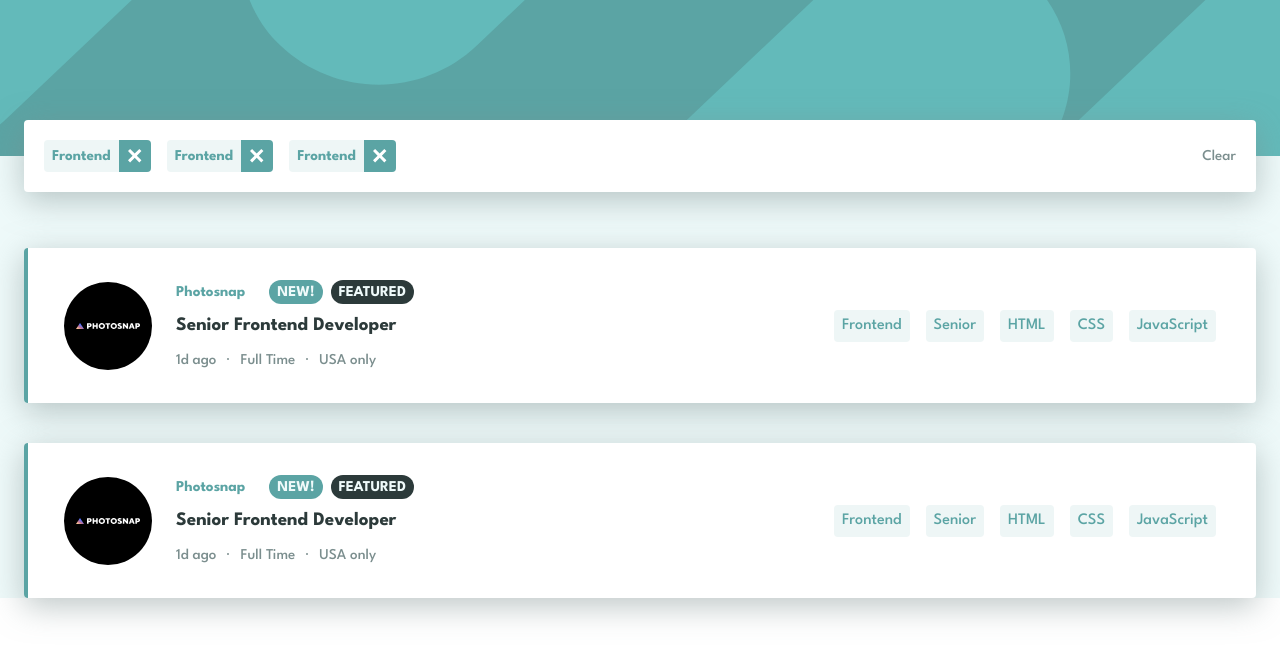
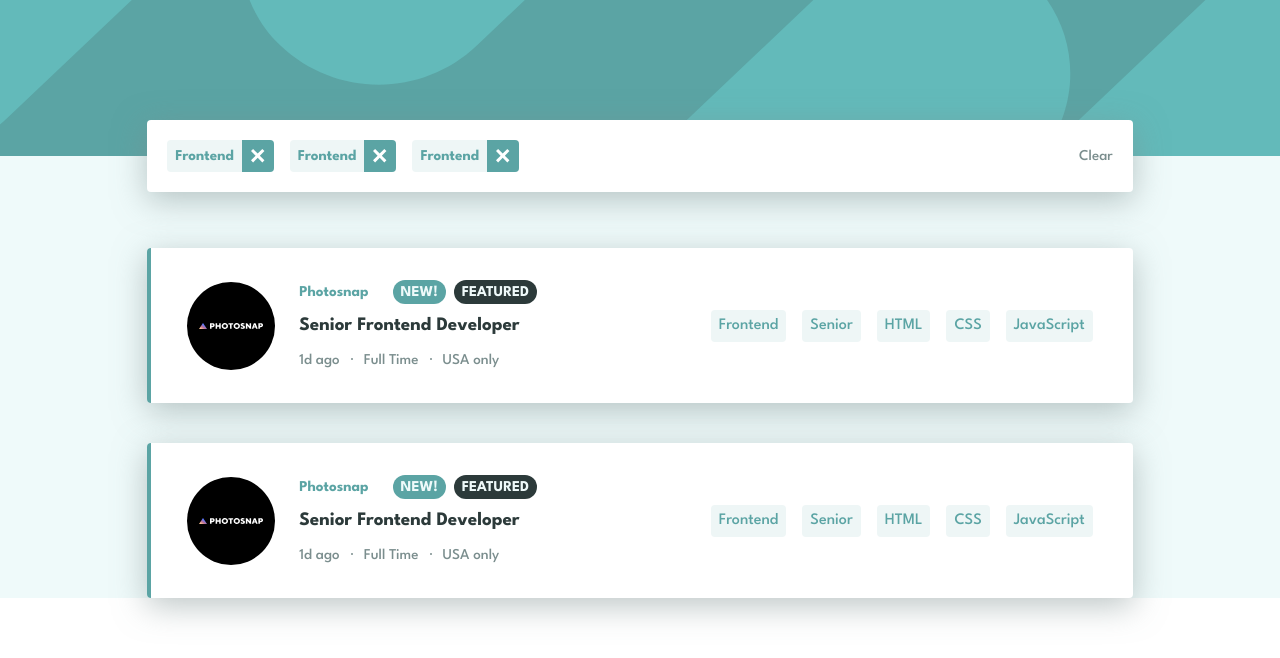
Before and after one commit to c0dehamster/static-job-listings, a React (Vite) app: page / in a window 1280 px wide. Shown: the top 658 px of the page. Built offline with nearby package versions, Linux system fonts and the light colour scheme.

Commit message:
Make the header and the main responsive

```diff
--- a/src/App.css
+++ b/src/App.css
@@ -36,7 +36,18 @@
 	gap: 2.5rem;
 }
 
-@media screen and (min-width: 40rem) {
+@media screen and (min-width: 50rem) {
+	.app {
+		padding-inline: 0px;
+	}
+
+	/* Magic numbers provide seamless transition between
+	width values for small and large screen sizes */
+
+	.main {
+		width: max(47rem, 77%);
+	}
+
 	.app::before {
 		background-image: url(./assets/images/bg-header-desktop.svg);
 	}
--- a/src/components/Header.css
+++ b/src/components/Header.css
@@ -52,3 +52,9 @@
 	left: 0;
 	right: 0;
 }
+
+@media screen and (min-width: 50rem) {
+	.header {
+		width: max(47rem, 77%);
+	}
+}
```
